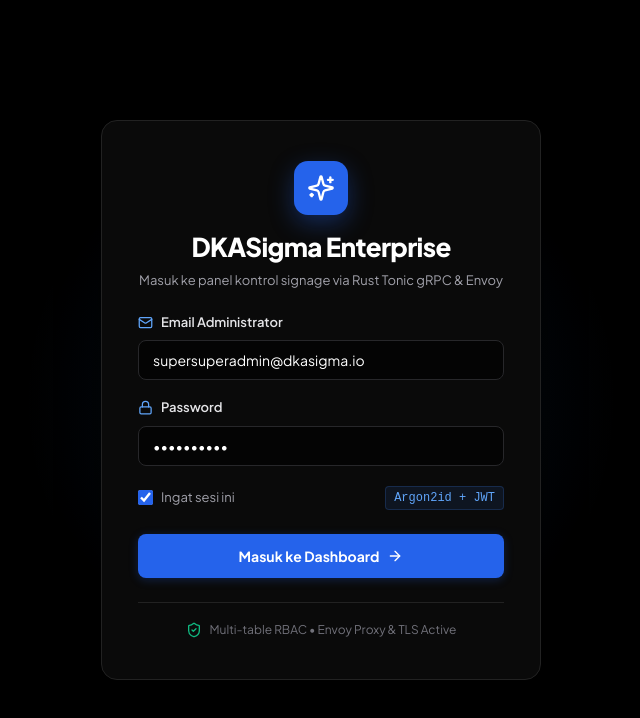
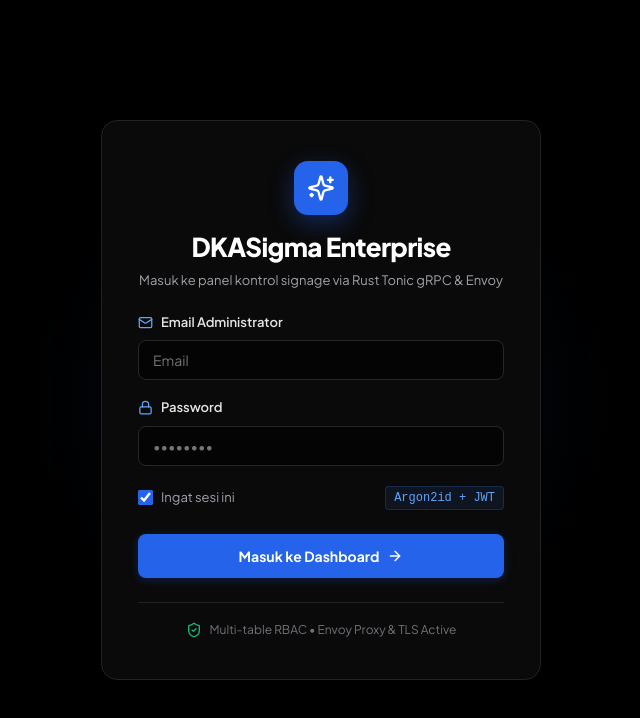
Before and after one commit to YovanggaAnandhika/DKA-Sigma-Digital-Signage-Enterprise, a Next.js app in the folder frontend/: page /login in a window 1280 px wide. Shown: the top 718 px of the page, without its empty margins (319-959 px from the left). Built offline with nearby package versions, Linux system fonts and the light colour scheme; no server answers.

Commit message:
fix: Remove hardcoded credentials from frontend login & navbar

```diff
--- a/frontend/src/app/login/page.tsx
+++ b/frontend/src/app/login/page.tsx
@@ -7,8 +7,8 @@ import { loginWithGrpc, saveSession } from '../../lib/grpc-client';
 
 export default function LoginPage() {
   const router = useRouter();
-  const [email, setEmail] = useState('supersuperadmin@dkasigma.io');
-  const [password, setPassword] = useState('superadmin');
+  const [email, setEmail] = useState('');
+  const [password, setPassword] = useState('');
   const [loading, setLoading] = useState(false);
   const [errorMsg, setErrorMsg] = useState('');
 
@@ -170,7 +170,7 @@ export default function LoginPage() {
               }}
               value={email}
               onChange={(e) => setEmail(e.target.value)}
-              placeholder="supersuperadmin@dkasigma.io"
+              placeholder="Email"
             />
           </div>
 
--- a/frontend/src/components/Navbar.tsx
+++ b/frontend/src/components/Navbar.tsx
@@ -158,7 +158,7 @@ export function Navbar() {
                 {session?.fullName || 'Superadmin'}
               </div>
               <div style={{ fontSize: '0.6875rem', color: 'var(--text-muted)' }}>
-                {session?.email || 'supersuperadmin@dkasigma.io'}
+                {session?.email || ''}
               </div>
             </div>
             <ChevronDown size={14} style={{ color: 'var(--text-muted)' }} />
```
